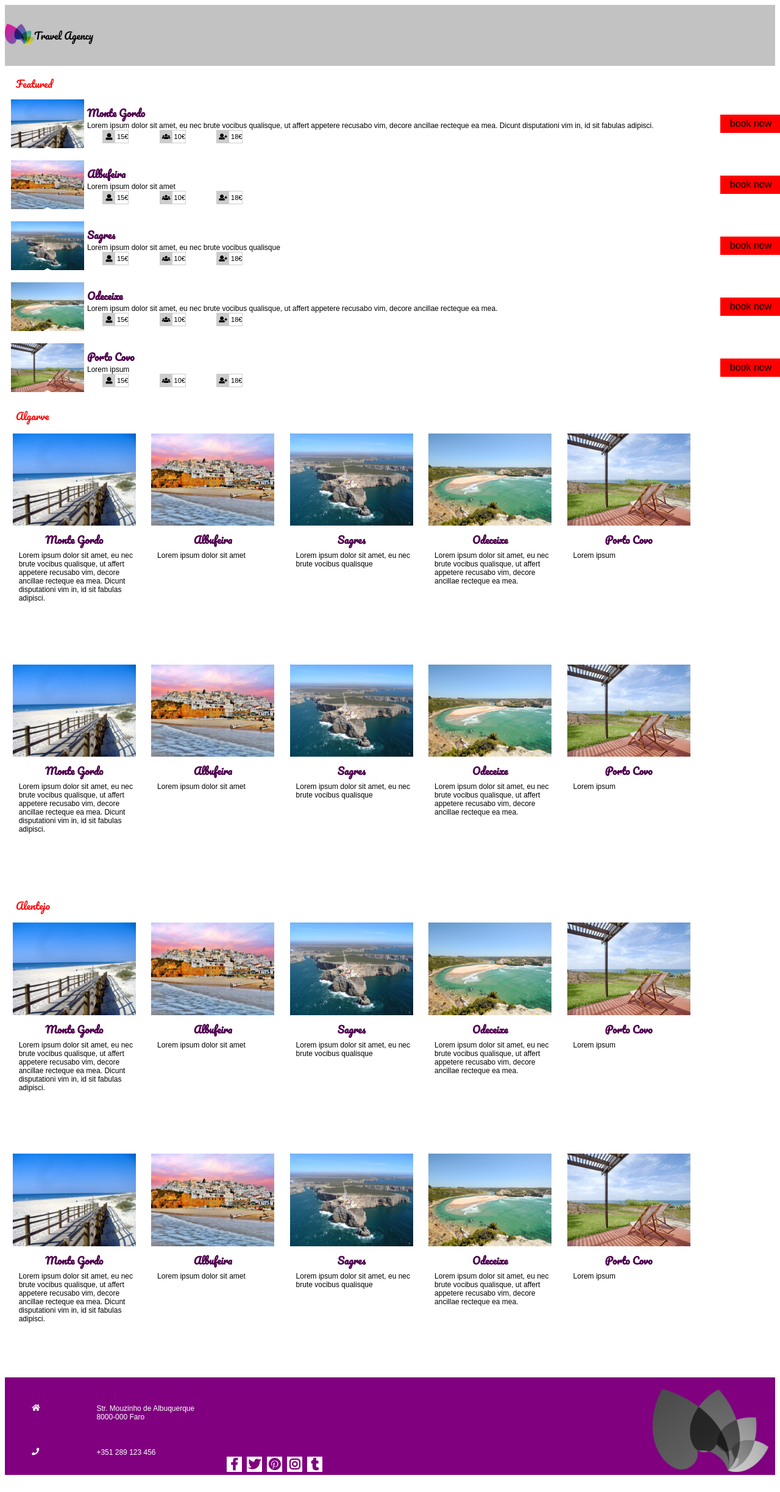
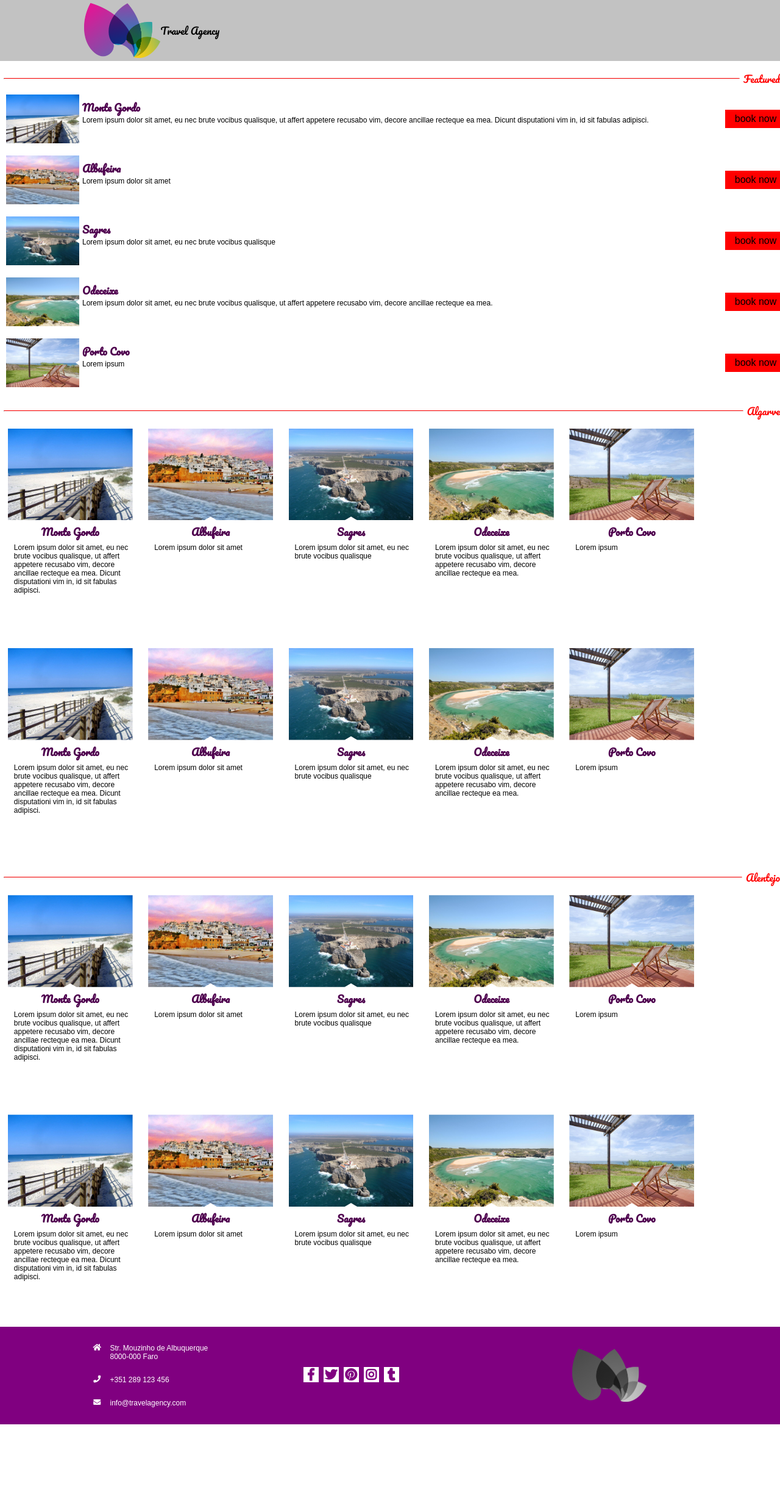
Before and after one commit to jximenes/travel-app, a website: page index.html in a window 1280 px wide. Shown: the whole page at 61% size. After the commit the page ends 2336 px from the top, so only its background shows below. Drawn offline with nearby package versions, Linux system fonts and the light colour scheme; a web font is replaced by a local one.

Commit message:
header and footer centered for big viewport prices styles image animations footer responsive for 2 and 3 columns products block refactoring

```diff
--- a/app/header/travel-header.directive.js
+++ b/app/header/travel-header.directive.js
@@ -14,7 +14,7 @@
                 },
                 templateUrl : "app/header/travel-header.template.html",
                 link: function(scope, element, attrs){
-                    var offsetTop = element[0].offsetTop;
+                    var offsetTop = 10;
                     var $w = angular.element($window);
                     $w.on('scroll', function (e) {
                         if ($w[0].pageYOffset >= offsetTop) {
--- a/app/header/travel-header.template.html
+++ b/app/header/travel-header.template.html
@@ -1,4 +1,4 @@
-<div class="header-logo">
+<div class="header-container">
     <img src="assets/images/logo/logo_large.png" />
+    <div class="header-title">Travel Agency</div>
 </div>
-<div class="header-title">Travel Agency</div>
--- a/app/products-block/products-block.template.html
+++ b/app/products-block/products-block.template.html
@@ -1,6 +1,7 @@
 <div class="products-block" >
     <div class="block-header">
         <span ng-click="switch()" class="switch-layout fas fa-list-alt"></span>
+        <hr class="h-line">
         <span class="block-name">{{info.name}}</span>
     </div>
     <div class="boxing-{{layout}}">
--- a/app/products/product.template.html
+++ b/app/products/product.template.html
@@ -10,15 +10,15 @@
         <div class="description">{{ product.description }}</div>
         <div class="prices-container">
             <div class="price-single">
-                <span class="fas fa-user"></span>
+                <span class="icon fas fa-user"></span>
                 <span class="price">{{product.price_single}}</span>
             </div>
             <div class="price-group">
-                <span class="fas fa-users"></span>
+                <span class="icon fas fa-users"></span>
                 <span class="price">{{product.price_group}}</span>
             </div>
             <div class="price-inc">
-                <span class="fas fa-user-plus"></span>
+                <span class="icon fas fa-user-plus"></span>
                 <span class="price">{{product.price_inc}}</span>
             </div>
         </div>
--- a/index.html
+++ b/index.html
@@ -21,11 +21,14 @@
     <body ng-controller="travelController">
         <header travel-header></header>
         <section>
+            <!--<div class="blocks-container">-->
                 <div products-block info="blocks.featured" layout="'list'" ></div>
                 <div products-block info="blocks.algarve" layout="'grid'" ></div>
                 <div products-block info="blocks.alentejo" layout="'grid'" ></div>
+            <!--</div>-->
         </section>
         <footer class="footer">
+            <div class="footer-container">
                 <div class="contacts-social">
                     <div class="contacts">
                         <div class="address">
@@ -52,6 +55,7 @@
                 <div class="footer-logo-container">
                     <img class="footer-logo" src="assets/images/logo/logo_large.png" />
                 </div>
+            </div>
         </footer>
     </body>
 </html>
--- /dev/null
+++ b/scss/_body.scss
@@ -0,0 +1,4 @@
+* {
+    margin: 0;
+    padding: 0;
+}
--- a/scss/main.scss
+++ b/scss/main.scss
@@ -1,3 +1,4 @@
+@import "body";
 @import "breakpoints-mixin";
 @import "partials/header";
 @import "partials/products-block-header";
--- a/scss/partials/_footer.scss
+++ b/scss/partials/_footer.scss
@@ -1,18 +1,38 @@
 .footer{
+    display: flex;
+    justify-content: space-around;
     width: 100%;
     background-color: purple;
     height: 160px;
     color:white;
+
+
+    .footer-container{
         display: flex;
+        flex-wrap: row;
         flex-wrap: nowrap;
+        width: 100%;
+        height: 100%;
+        max-width: 1024px;
 
         .contacts-social{
             height: 100%;
             width: 70%;
             display: flex;
-        flex-wrap: wrap;
+            flex-direction: column;
+
+            @include for-size(tablet-portrait-up) {
+                flex-direction: row;
+                height: 100%;
+                width: 70%;
+                margin-left: 1%;
+                align-items: center;
+            }
 
             .contacts{
+                display: flex;
+                flex-direction: column;
+                justify-content: space-around;
                 width: 100%;
                 height: 80%;
                 font-family: "Cuprum", sans-serif;
@@ -21,9 +41,9 @@
                 .address{
                     display: flex;
                     width: 100%;
-                margin: 5% 0 0 5%;
                     .address-icon{
                         width: 12%;
+                        text-align: center;
                     }
                     .address-text{
                         width:80%;
@@ -33,9 +53,9 @@
                 .phone{
                     display: flex;
                     width: 100%;
-                margin: 5% 0 0 5%;
                     .phone-icon{
                         width: 12%;
+                        text-align: center;
                     }
                     .phone-text{
                         width:80%;
@@ -45,9 +65,9 @@
                 .email{
                     display: flex;
                     width: 100%;
-                margin: 5% 0 0 5%;
                     .email-icon{
                         width:12%;
+                        text-align: center;
                     }
                     .email-text{
                         width:80%;
@@ -56,9 +76,10 @@
             }
 
             .social{
-            text-align: center;
+                text-align: left;
                 width: 100%;
                 height: 20%;
+                margin-left: 5px;
                 a{
                     width: 25px;
                     height: 25px;
@@ -70,21 +91,38 @@
                     margin: 2px;
                     font-size: 20px;
                     text-decoration: none;
+
+                    &:hover{
+                        background-color: rgb(255, 138, 138);
+                        color: white;
+                    }
                 }
             }
         }
 
         .footer-logo-container{
             width: 30%;
-        position: relative;
+            display: flex;
+            justify-content: flex-end;
+            align-items: flex-end;
+
+            @include for-size(tablet-portrait-up) {
+                justify-content: center;
+                align-items: center;
+            }
+
             .footer-logo{
-            width: 50%;
                 -webkit-filter: grayscale(100%);
                 filter: grayscale(100%);
-            float: right;
-            bottom: 3%;
-            right: 3%;
-            position: absolute;
+                width: 50px;
+                height: auto;
+                margin: 5px;
+
+                @include for-size(tablet-portrait-up) {
+                    width: 40%;
+                    height: auto;
                 }
             }
         }
+    }
+}
--- a/scss/partials/_header.scss
+++ b/scss/partials/_header.scss
@@ -1,8 +1,6 @@
 header[travel-header] {
     display: flex;
-    flex-direction: column;
-    align-items: center;
-    justify-content: center;
+    justify-content: space-around;
     width: 100%;
     height: 150px;
     background-color: rgb(194, 194, 194);
@@ -12,25 +10,36 @@ header[travel-header] {
 
     @include for-size(tablet-portrait-up) {
         height: 100px;
+    }
+    .header-container{
+        display: flex;
+        flex-direction: column;
+        align-items: center;
+        justify-content: center;
+        width: 100%;
+        height: 100%;
+        max-width: 1024px;
+
+        @include for-size(tablet-portrait-up) {
             flex-direction: row;
             justify-content: flex-start;
             align-items: center;
         }
 
-    .header-logo{
+        /*.header-logo{
             width: 100px;
-        height: auto;
-
+            height: auto;*/
         img{
-            width: 100%;
-            height: 100%;
-        }
+            width: auto;
+            height: 60%;
 
             @include for-size(tablet-portrait-up) {
-            width: 50px;
-            height: auto;
+                height: 90%;
+                width: auto;
+                margin-left: 1%;
             }
         }
+        //}
 
         .header-title{
             display: flex;
@@ -48,6 +57,7 @@ header[travel-header] {
             }
         }
     }
+}
 
 .travel-header-fix {
     @include for-size(tablet-portrait-up) {
--- a/scss/partials/_product-grid.scss
+++ b/scss/partials/_product-grid.scss
@@ -1,20 +1,20 @@
 .product-box-grid{
-
-    &:hover .info-container .prices-container{
-        visibility: visible;
-    }
 
     &:hover .book{
         visibility: visible;
     }
 
+    &:hover .image-container{
+        -webkit-clip-path: polygon(50% 0%, 100% 0, 100% 100%, 58% 100%, 50% 93%, 42% 100%, 0 100%, 0 0);
+        clip-path: polygon(50% 0%, 100% 0, 100% 100%, 58% 100%, 50% 93%, 42% 100%, 0 100%, 0 0);
+    }
+
     .image-container{
+        display: flex;
+        height: 45%;
         width: 100%;
-        img{
-            height: auto !important;
-            //-webkit-clip-path: polygon(50% 0%, 100% 0, 100% 100%, 55% 100%, 50% 96%, 45% 100%, 0 100%, 0 0);
-            //clip-path: polygon(50% 0%, 100% 0, 100% 100%, 55% 100%, 50% 96%, 45% 100%, 0 100%, 0 0);
-        }
+        -webkit-clip-path: polygon(50% 0%, 100% 0, 100% 100%, 55% 100%, 50% 96%, 45% 100%, 0 100%, 0 0);
+        clip-path: polygon(50% 0%, 100% 0, 100% 100%, 55% 100%, 50% 96%, 45% 100%, 0 100%, 0 0);
     }
 
     .info-container{
@@ -31,7 +31,7 @@
             font-size: 12px;
         }
 
-        .prices-container{
+        /*.prices-container{
             visibility: hidden;
             margin: 10px 0 10px 0;
 
@@ -48,7 +48,7 @@
                 border: solid 0.5px #cccccc;
                 text-align: center;
             }
-        }
+        }*/
     }
 
     .book{
--- a/scss/partials/_product-list.scss
+++ b/scss/partials/_product-list.scss
@@ -4,29 +4,28 @@
         height: 100%;
     }
 
+    &:hover .image-container{
+        -webkit-clip-path: polygon(0 0, 100% 0, 100% 42%, 93% 50%, 100% 58%, 100% 100%, 0 100%);
+        clip-path: polygon(0 0, 100% 0, 100% 45%, 95% 50%, 100% 55%, 100% 100%, 0 100%);
+    }
+
     .image-container{
         width: 120px;
         height: 100%;
+        -webkit-clip-path: polygon(0 0, 100% 0, 100% 45%, 95% 50%, 100% 55%, 100% 100%, 0 100%);
+        clip-path: polygon(0 0, 100% 0, 100% 45%, 95% 50%, 100% 55%, 100% 100%, 0 100%);
 
         img{
             height: 100%;
             width: 100%;
-            -webkit-clip-path: polygon(50% 0%, 100% 0, 100% 100%, 55% 100%, 50% 96%, 45% 100%, 0 100%, 0 0);
-            clip-path: polygon(50% 0%, 100% 0, 100% 100%, 55% 100%, 50% 96%, 45% 100%, 0 100%, 0 0);
         }
     }
 
     .info-container{
         margin-left: 5px;
 
-
-        .prices-container{
-            width: 27%;
-
-            & > div {
-                border: solid 0.5px #cccccc;
-                text-align: center;
-            }
+        .prices-container {
+            width: 140px;
         }
     }
 
--- a/scss/partials/_product.scss
+++ b/scss/partials/_product.scss
@@ -3,6 +3,11 @@
     &:hover{
         box-shadow: inset 0 0 0 1px rgba(214, 214, 214, 0.5);
         cursor: pointer;
+    }
+
+    &:hover .image-container img{
+        -webkit-transform: scale(1.2) rotate(10deg);
+        transform: scale(1.2) rotate(10deg);
     }
 
     &:hover .image-container .overlay{
@@ -13,9 +18,14 @@
         color: purple;
     }
 
+    &:hover .info-container .prices-container{
+        visibility: visible;
+    }
+
     .image-container{
         position: relative;
         flex:initial;
+        //transition: all 0.5s;
         //width: 100%;
         //height: 100%;
 
@@ -32,7 +42,6 @@
             height: 100%;
             width: 100%;
             opacity: 0;
-            transition: .3s ease;
             background-color: rgba(17, 0, 0, 0.398);
 
             .overlay-icon{
@@ -67,25 +76,39 @@
         }
 
         .prices-container{
+            visibility: hidden;
             flex: initial;
-            display:flex;
+            display: flex;
             justify-content: space-around;
-            font-family: 'Cuprum', sans-serif;
+            font-family: "Cuprum", sans-serif;
             color: black;
-            font-size: 11px;
+            font-size: 10px;
+            margin-bottom: 8px;
 
-            & span.fas{
-                width: 20px;
-                height: 20px;
-                text-align: center;
-                line-height: 20px;
-                background-color: #cccccc;
+            .price-single,
+            .price-group,
+            .price-inc{
+
+                height: 15px;
+                width: 30px;
+                display: flex;
+                justify-content: space-around;
+                border: solid 0.2px #e0e0e0;
+
+                span.icon {
+                    background-color: #e0e0e0;
+                }
+
+                span{
+                    height: 100%;
+                    flex: 1;
+                    display: flex;
+                    align-items: center;
+                    justify-content: center;
+                }
             }
 
-            & > div {
-                border: solid 0.5px #cccccc;
-                text-align: center;
-            }
+
         }
     }
 
--- a/scss/partials/_products-block-header.scss
+++ b/scss/partials/_products-block-header.scss
@@ -9,31 +9,40 @@
         flex-wrap: nowrap;
 
         &:hover .switch-layout{
-            visibility: visible;
+            display: flex;
             cursor: pointer;
         }
 
         .switch-layout{
+            flex: initial;
             font-size: 18px;
+            display: none;
+            justify-content: center;
+            align-items: center;
+        }
+
+        .h-line{
+            flex: 1;
             display: flex;
-            align-items: center;
-            visibility: hidden;
+            margin-top: 13px;
+            margin-left: 6px;
+            margin-right: 6px;
+            border-top: 1px solid red;
+            height: 0px;
         }
 
         .block-name{
-            display: table;
-            white-space: nowrap;
-            float: right;
+            flex: initial;
             font-family: 'Pacifico', cursive;
 
-            &:before {
+            /*&:before {
                 border-top: 1px solid red;
                 content: '';
                 display: table-cell;
                 position: relative;
                 top: 50%;
                 width: 100%;
-              }
+              }*/
               //&:before { right: 0.5%; }
         }
     }
```
Also changed, not shown: assets/css/stylesheets.css, 1 other file. Lines whose indentation alone changed are shown as unchanged.
